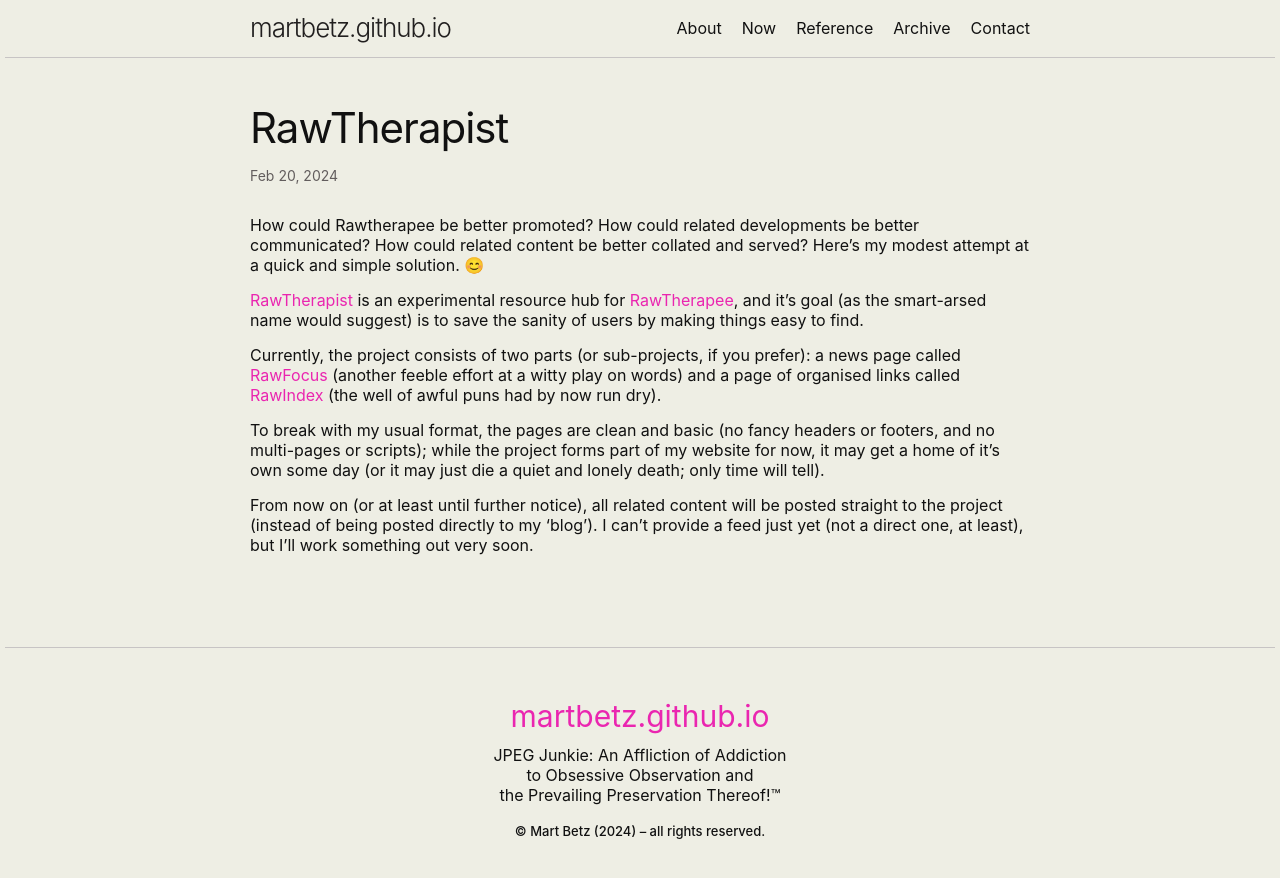
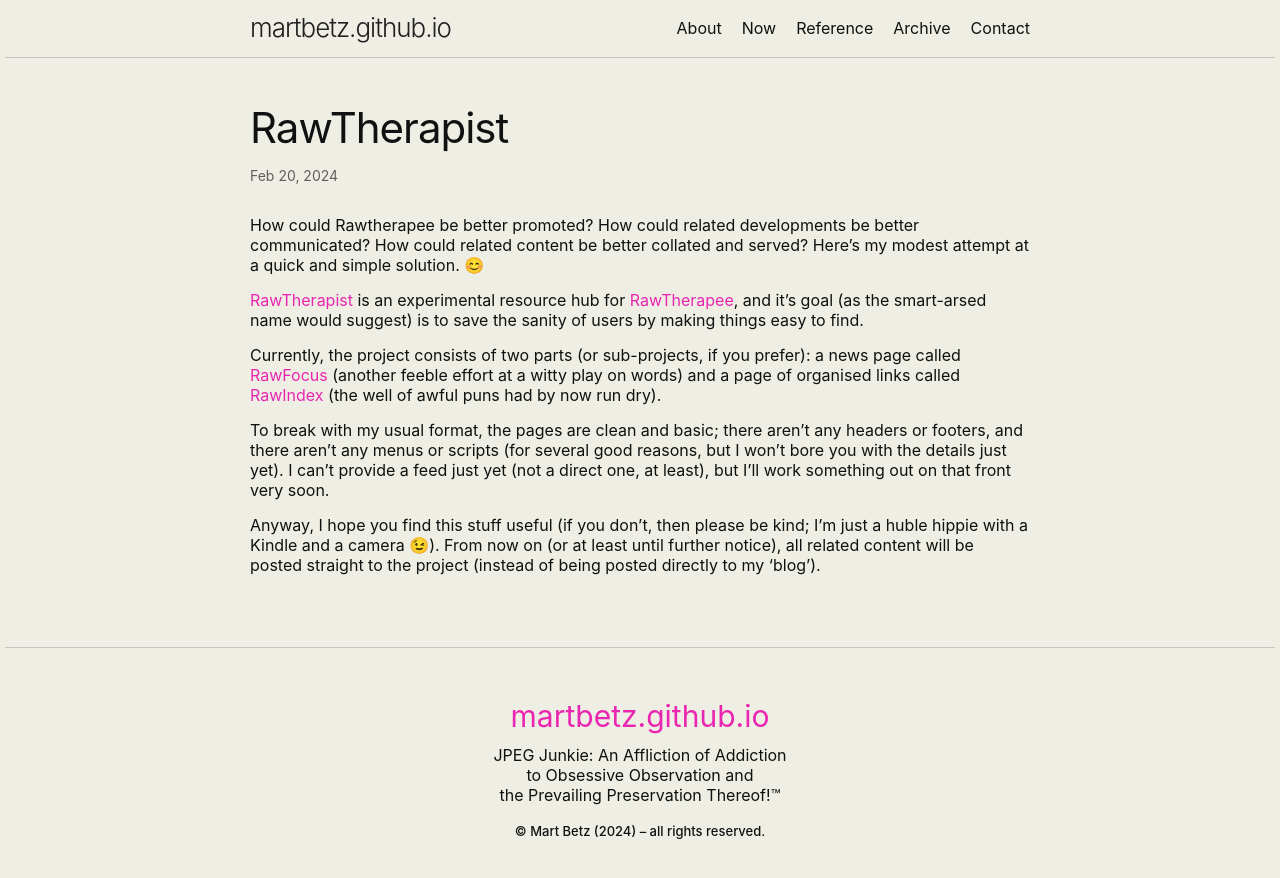
Before and after one commit to martbetz/martbetz.github.io, a Jekyll site: the page built from _posts/2024-02-20-rawtherapist.md, in a window 1280 px wide. Shown: the top 878 px of the page. Built offline with Jekyll 4.4.1, drawn with Linux system fonts in a browser that asks for light colours.

Commit message:
Update 2024-02-20-rawtherapist.md

```diff
--- a/_posts/2024-02-20-rawtherapist.md
+++ b/_posts/2024-02-20-rawtherapist.md
@@ -11,6 +11,6 @@
 
 Currently, the project consists of two parts (or sub-projects, if you prefer): a news page called [RawFocus](https://martbetz.github.io/WIP/rawfocus.html) (another feeble effort at a witty play on words) and a page of organised links called [RawIndex](https://martbetz.github.io/WIP/rawfocus.html) (the well of awful puns had by now run dry).
 
-To break with my usual format, the pages are clean and basic (no fancy headers or footers, and no multi-pages or scripts); while the project forms part of my website for now, it may get a home of it's own some day (or it may just die a quiet and lonely death; only time will tell).
+To break with my usual format, the pages are clean and basic; there aren't any headers or footers, and there aren't any menus or scripts (for several good reasons, but I won't bore you with the details just yet). I can't provide a feed just yet (not a direct one, at least), but I'll work something out on that front very soon.
 
-From now on (or at least until further notice), all related content will be posted straight to the project (instead of being posted directly to my 'blog'). I can't provide a feed just yet (not a direct one, at least), but I'll work something out very soon.
+Anyway, I hope you find this stuff useful (if you don't, then please be kind; I'm just a huble hippie with a Kindle and a camera 😉). From now on (or at least until further notice), all related content will be posted straight to the project (instead of being posted directly to my 'blog').
```
